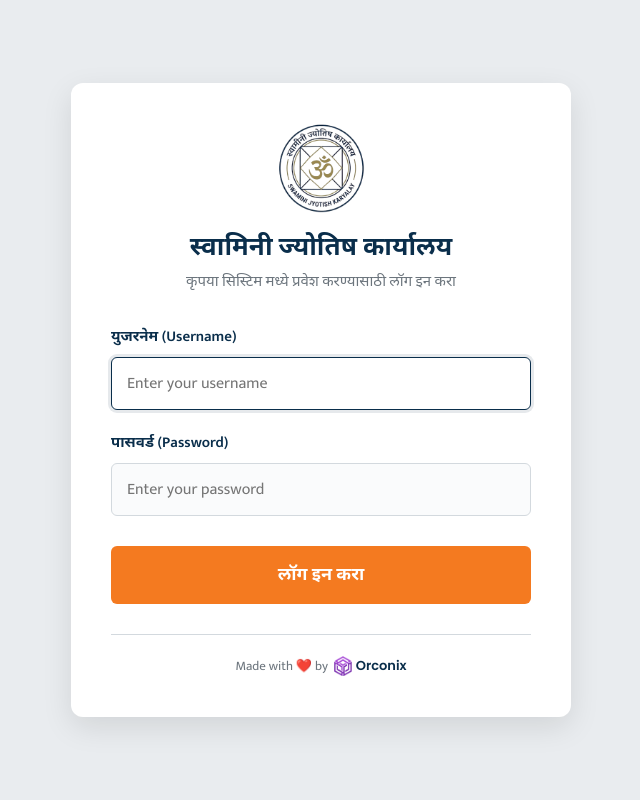
After one commit to prathamk1483/Swamini-Jyotish-Kendra, a Django app: page /login/ in a window 1280 px wide. The commit adds this page. Shown: the whole page, without its empty margins (319-959 px from the left). Run offline with Django 5.2, Linux system fonts and the light colour scheme.

Commit message:
Added User Login

```diff
--- a/backend/urls.py
+++ b/backend/urls.py
@@ -10,4 +10,6 @@ urlpatterns = [
     path('api/save/', views.api_save_kundali, name='api_save_kundali'),
     path('api/load/<str:record_id>/', views.api_load_kundali, name='api_load_kundali'),
     path('api/loadAll/', views.api_load_all, name='api_load_all'), # <--- NEW ENDPOINT
+    path('login/', views.login_view, name='login'),
+    path('logout/', views.logout_view, name='logout'),
 ]
--- a/backend/views.py
+++ b/backend/views.py
@@ -7,8 +7,68 @@ from google.oauth2.service_account import Credentials
 from django.shortcuts import render, redirect
 from django.http import JsonResponse
 from django.views.decorators.csrf import csrf_exempt
+from django.conf import settings
+from functools import wraps
 
-# --- 1. HELPER: CONNECT TO GOOGLE SHEETS SAFELY ---
+# --- 1. COMPLETELY MANUAL AUTH DECORATOR ---
+def manual_login_required(view_func):
+    """Protects views by checking for our custom signed cookie."""
+    @wraps(view_func)
+    def _wrapped_view(request, *args, **kwargs):
+        # get_signed_cookie automatically verifies the cryptographic signature
+        is_auth = request.get_signed_cookie('jyotish_auth', default=False)
+
+        if not is_auth:
+            return redirect('login')
+
+        return view_func(request, *args, **kwargs)
+    return _wrapped_view
+
+
+# --- 2. AUTH VIEWS (LOGIN / LOGOUT) ---
+def login_view(request):
+    # If they already have the valid cookie, send them to the dashboard (index)
+    if request.get_signed_cookie('jyotish_auth', default=False):
+        return redirect('/')
+
+    error = False
+
+    if request.method == 'POST':
+        u = request.POST.get('username')
+        p = request.POST.get('password')
+
+        # Check against your environment variables in settings.py
+        # Fallback to 'admin'/'admin' if not set in settings just to prevent crashes
+        valid_user = getattr(settings, 'APP_USERNAME', 'admin')
+        valid_pass = getattr(settings, 'APP_PASSWORD', 'admin')
+
+        if u == valid_user and p == valid_pass:
+
+            # Figure out where to redirect them
+            next_url = request.POST.get('next', '/')
+            response = redirect(next_url)
+
+            # Set the secure cookie! (Expires in 24 hours = 86400 seconds)
+            response.set_signed_cookie('jyotish_auth', 'authenticated', max_age=86400)
+
+            return response
+        else:
+            error = True
+
+    return render(request, 'login.html', {'error': error})
+
+
+def logout_view(request):
+    # Prepare redirect back to login
+    response = redirect('login')
+
+    # Destroy the cookie to log them out
+    response.delete_cookie('jyotish_auth')
+
+    return response
+
+
+# --- 3. HELPER: CONNECT TO GOOGLE SHEETS SAFELY ---
 def get_worksheet():
     scopes = [
         "https://www.googleapis.com/auth/spreadsheets",
@@ -16,7 +76,6 @@ def get_worksheet():
     ]
 
     # Build the credential dictionary from environment variables
-    # We use .replace('\\n', '\n') because some env parsers escape the newline characters
     google_creds = {
         "type": "service_account",
         "project_id": os.environ.get("GOOGLE_PROJECT_ID"),
@@ -25,27 +84,28 @@ def get_worksheet():
         "token_uri": "https://oauth2.googleapis.com/token",
     }
 
-    # Use from_service_account_info instead of from_service_account_file
     creds = Credentials.from_service_account_info(google_creds, scopes=scopes)
     client = gspread.authorize(creds)
     return client.open("SwaminiJyotishKaryalayBackendData").sheet1
 
 
-# --- 2. PAGE VIEW: DASHBOARD ---
+# --- 4. PAGE VIEW: DASHBOARD ---
+@manual_login_required
 def index(request):
     # We no longer load data here because the frontend JavaScript fetches it via /api/loadAll/
-    # This makes the page load instantly!
     return render(request, 'dashboard.html')
 
 
-# --- 3. PAGE VIEW: KUNDALI EDITOR ---
+# --- 5. PAGE VIEW: KUNDALI EDITOR ---
+@manual_login_required
 def kundali_editor(request, record_id=None):
     # Renders the editor page. If record_id exists, JS will fetch the data.
     return render(request, 'index.html', {'record_id': record_id})
 
 
-# --- 4. API VIEW: SAVE / UPDATE DATA ---
+# --- 6. API VIEW: SAVE / UPDATE DATA ---
 @csrf_exempt
+@manual_login_required
 def api_save_kundali(request):
     if request.method == 'POST':
         try:
@@ -63,7 +123,6 @@ def api_save_kundali(request):
                 # Update existing record
                 try:
                     cell = ws.find(record_id, in_column=1)
-                    # Use standard gspread update syntax
                     ws.update(f'B{cell.row}:E{cell.row}', [[client_name, status, last_updated, form_json]])
                 except gspread.exceptions.CellNotFound:
                     ws.append_row([record_id, client_name, status, last_updated, form_json])
@@ -80,7 +139,8 @@ def api_save_kundali(request):
     return JsonResponse({'status': 'error', 'message': 'Invalid method'}, status=400)
 
 
-# --- 5. API VIEW: LOAD DATA ---
+# --- 7. API VIEW: LOAD DATA ---
+@manual_login_required
 def api_load_kundali(request, record_id):
     if request.method == 'GET':
         try:
@@ -101,8 +161,9 @@ def api_load_kundali(request, record_id):
             return JsonResponse({'status': 'error', 'message': str(e)}, status=500)
 
 
-# --- 6. API VIEW: DELETE DATA ---
+# --- 8. API VIEW: DELETE DATA ---
 @csrf_exempt
+@manual_login_required
 def api_delete_kundali(request, record_id):
     try:
         ws = get_worksheet()
@@ -116,14 +177,14 @@ def api_delete_kundali(request, record_id):
         return JsonResponse({'status': 'error', 'message': str(e)}, status=500)
 
 
-# --- 7. API VIEW: LOAD ALL (BULLETPROOF METHOD) ---
+# --- 9. API VIEW: LOAD ALL (BULLETPROOF METHOD) ---
+@manual_login_required
 def api_load_all(request):
     if request.method == 'GET':
         try:
             ws = get_worksheet()
 
             # get_all_values() returns a raw List of Lists.
-            # This completely ignores headers, so typos in row 1 won't break the app!
             all_rows = ws.get_all_values()
 
             records = []
@@ -132,14 +193,14 @@ def api_load_all(request):
                 if not row or str(row[0]).strip() == '':
                     continue
 
-                # Check if this row looks like a Header row (contains the word "Record") and skip it
+                # Check if this row looks like a Header row and skip it
                 if index == 0 and "record" in str(row[0]).lower():
                     continue
 
                 # Pad the row with empty strings just in case some columns are blank
                 padded_row = row + [''] * (4 - len(row))
 
-                # Manually map the columns to the dictionary keys the frontend expects
+                # Manually map the columns
                 records.append({
                     'Record_ID': padded_row[0],
                     'Client_Name': padded_row[1] if padded_row[1] else "Unknown",
--- /dev/null
+++ b/templates/login.html
@@ -0,0 +1,205 @@
+{% load static %}
+<!DOCTYPE html>
+<html lang="mr">
+<head>
+    <meta charset="UTF-8">
+    <meta name="viewport" content="width=device-width, initial-scale=1.0">
+    <title>Jyotish Karyalay - Login</title>
+    <link href="https://fonts.googleapis.com/css2?family=Mukta:wght@400;600;700&family=Poppins:wght@400;600;700&display=swap" rel="stylesheet">
+    <style>
+        :root {
+            --primary-blue: #0A2E4B;
+            --accent-green: #187A22;
+            --accent-orange: #F47A20;
+            --bg-color: #F8F9FA;
+            --text-dark: #212529;
+            --text-muted: #6C757D;
+            --border-color: #D3D9DE;
+        }
+
+        body {
+            font-family: 'Mukta', 'Noto Sans Devanagari', sans-serif;
+            background-color: #e9ecef;
+            color: var(--text-dark);
+            margin: 0;
+            padding: 20px;
+            display: flex;
+            align-items: center;
+            justify-content: center;
+            min-height: 100vh;
+            box-sizing: border-box;
+        }
+
+        .login-container {
+            background: white;
+            width: 100%;
+            max-width: 420px;
+            padding: 40px;
+            border-radius: 12px;
+            box-shadow: 0 10px 30px rgba(0,0,0,0.1);
+            text-align: center;
+        }
+
+        /* --- HEADER & LOGO --- */
+        .login-header {
+            margin-bottom: 30px;
+        }
+        .login-logo {
+            height: 90px;
+            width: auto;
+            object-fit: contain;
+            margin-bottom: 10px;
+        }
+        .login-title {
+            font-size: 26px;
+            font-weight: 700;
+            color: var(--primary-blue);
+            margin: 0 0 5px 0;
+            line-height: 1.2;
+        }
+        .login-subtitle {
+            font-size: 15px;
+            color: var(--text-muted);
+            margin: 0;
+        }
+
+        /* --- FORM STYLES --- */
+        .form-group {
+            text-align: left;
+            margin-bottom: 20px;
+        }
+        .form-group label {
+            display: block;
+            margin-bottom: 8px;
+            font-size: 15px;
+            font-weight: 600;
+            color: var(--primary-blue);
+        }
+        .form-control {
+            width: 100%;
+            padding: 12px 15px;
+            font-size: 16px;
+            border: 1px solid var(--border-color);
+            border-radius: 6px;
+            background-color: #fafbfc;
+            font-family: inherit;
+            color: var(--text-dark);
+            box-sizing: border-box;
+            transition: all 0.2s ease-in-out;
+        }
+        .form-control:focus {
+            outline: none;
+            border-color: var(--primary-blue);
+            background-color: white;
+            box-shadow: 0 0 0 3px rgba(10, 46, 75, 0.1);
+        }
+
+        /* Error message styling (if Django returns a login error) */
+        .error-message {
+            background-color: #f8d7da;
+            color: #721c24;
+            padding: 10px;
+            border-radius: 4px;
+            margin-bottom: 20px;
+            font-size: 14px;
+            border: 1px solid #f5c6cb;
+            text-align: left;
+        }
+
+        /* --- BUTTONS --- */
+        .btn-login {
+            background-color: var(--accent-orange);
+            color: white;
+            width: 100%;
+            padding: 14px;
+            border: none;
+            border-radius: 6px;
+            font-size: 18px;
+            font-weight: 700;
+            cursor: pointer;
+            transition: background-color 0.2s, transform 0.1s;
+            font-family: inherit;
+            margin-top: 10px;
+        }
+        .btn-login:hover {
+            background-color: #e06912;
+        }
+        .btn-login:active {
+            transform: scale(0.98);
+        }
+
+        /* --- FOOTER --- */
+        .login-footer {
+            margin-top: 30px;
+            padding-top: 20px;
+            border-top: 1px solid var(--border-color);
+            font-size: 13px;
+            color: var(--text-muted);
+            display: flex;
+            align-items: center;
+            justify-content: center;
+            gap: 6px;
+        }
+        .login-footer a {
+            text-decoration: none;
+            display: flex;
+            align-items: center;
+            gap: 4px;
+        }
+        .footer-logo {
+            height: 20px;
+            width: auto;
+        }
+        .orconix-text {
+            font-family: 'Poppins', sans-serif;
+            font-weight: 600;
+            color: var(--primary-blue);
+        }
+
+    </style>
+</head>
+<body>
+
+    <div class="login-container">
+        <div class="login-header">
+            <img class="login-logo" src="{% static 'assets/Logos/SwaminiLogo.png' %}" alt="Swamini Logo">
+            <h1 class="login-title">स्वामिनी ज्योतिष कार्यालय</h1>
+            <p class="login-subtitle">कृपया सिस्टिम मध्ये प्रवेश करण्यासाठी लॉग इन करा</p>
+        </div>
+
+        <form method="POST" action="{% url 'login' %}">
+            {% csrf_token %}
+
+            {% if form.errors %}
+            <div class="error-message">
+                युजरनेम किंवा पासवर्ड चुकीचा आहे. कृपया पुन्हा प्रयत्न करा.<br>
+                (Invalid username or password.)
+            </div>
+            {% endif %}
+
+            <div class="form-group">
+                <label for="id_username">युजरनेम (Username)</label>
+                <input type="text" name="username" id="id_username" class="form-control" placeholder="Enter your username" required autofocus>
+            </div>
+
+            <div class="form-group">
+                <label for="id_password">पासवर्ड (Password)</label>
+                <input type="password" name="password" id="id_password" class="form-control" placeholder="Enter your password" required>
+            </div>
+
+            <button type="submit" class="btn-login">लॉग इन करा</button>
+
+            <input type="hidden" name="next" value="{{ next|default:'/' }}">
+        </form>
+
+        <div class="login-footer">
+            Made with ❤️ by
+            <a href="https://orconix.vercel.app/" target="_blank">
+                <img src="{% static 'assets/Logos/OrconixLogo.png' %}" alt="Orconix Logo" class="footer-logo">
+                <span class="orconix-text">Orconix</span>
+            </a>
+        </div>
+    </div>
+
+</body>
+</html>
```
Also changed, not shown: SwaminiProject/settings.py (+8 -0 lines), templates/dashboard.html (+28 -2 lines).
